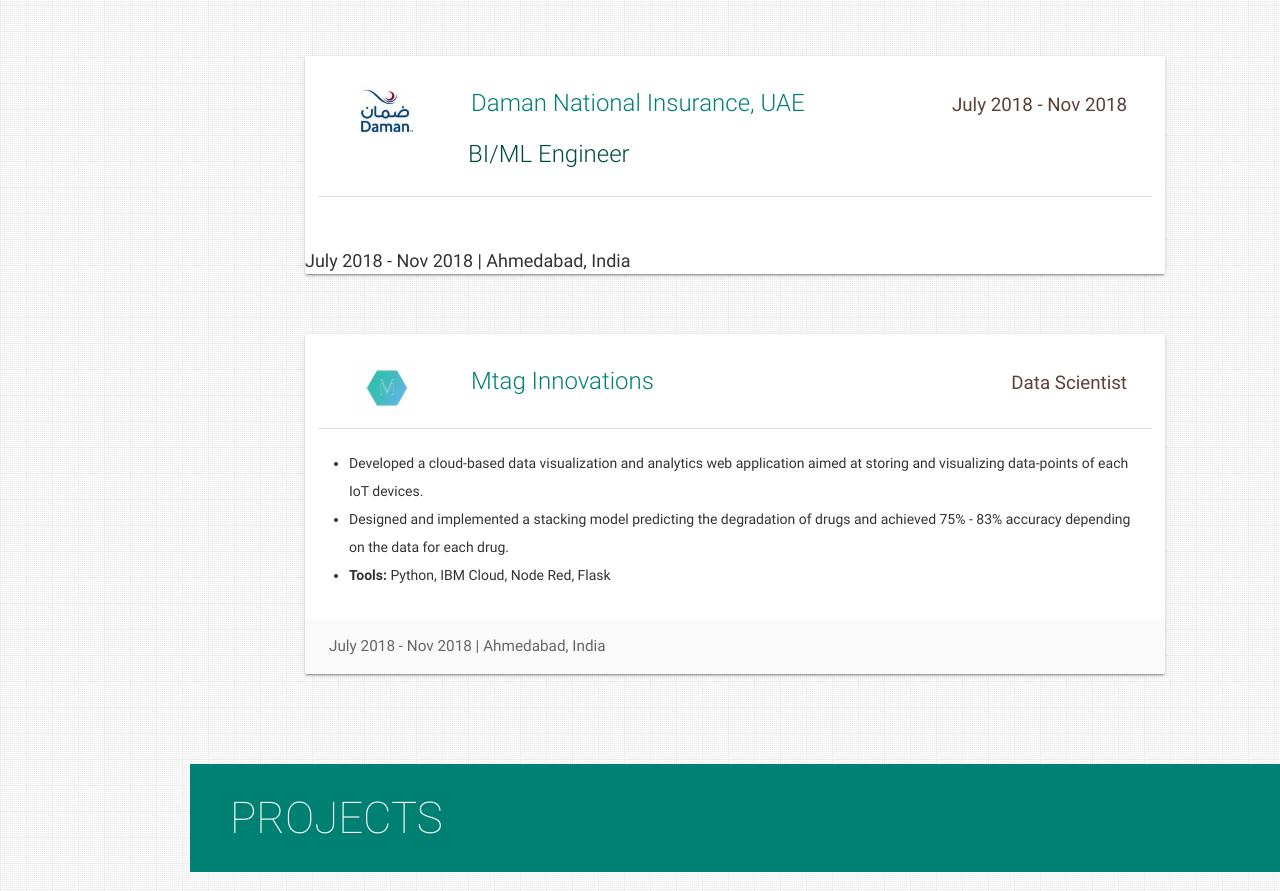
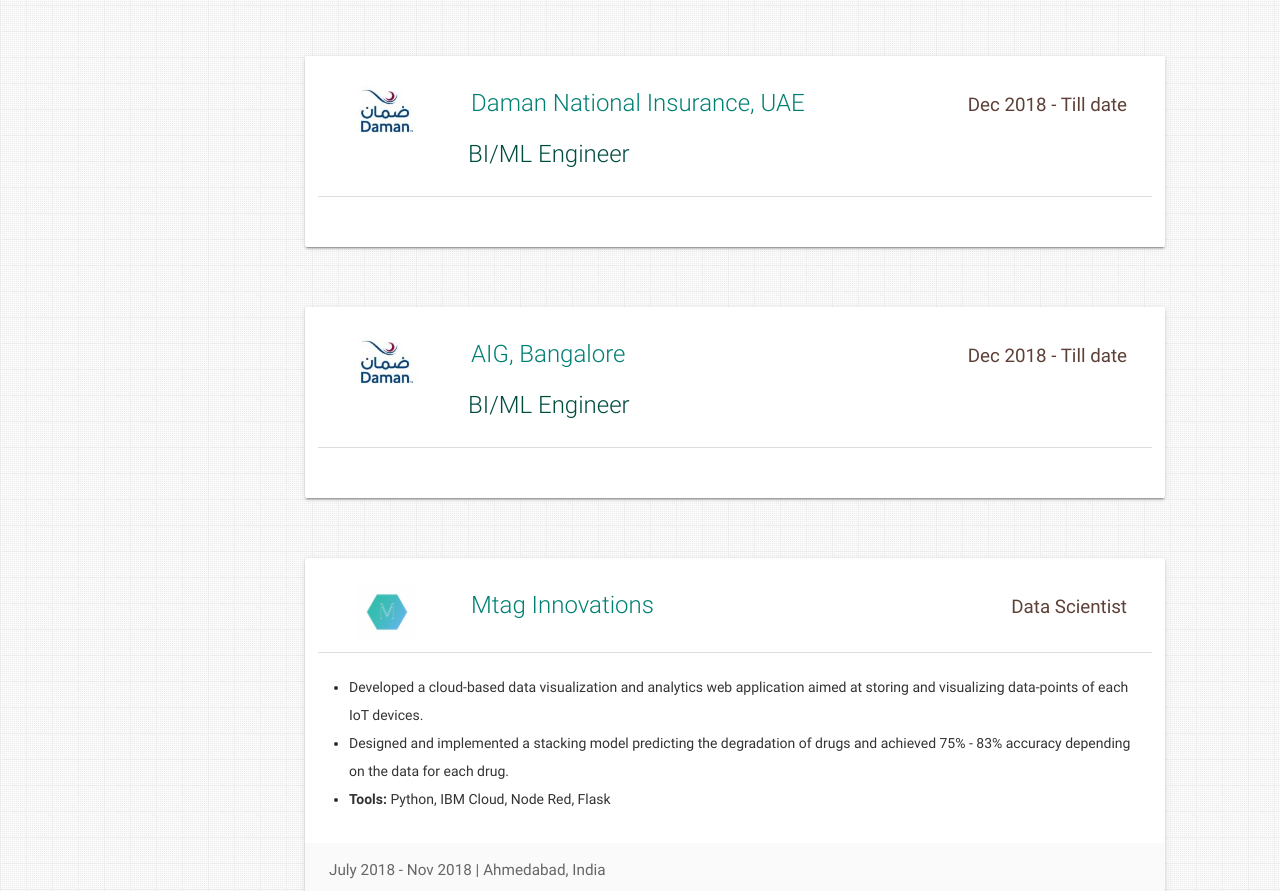
Before and after one commit to Msanjayds/msanjayds.github.io, a plain HTML site: page index.html in a window 1280 px wide. Shown: the part 1425-2316 px from the top of the page. Drawn offline with nearby package versions, Linux system fonts and the light colour scheme.

Commit message:
Add files via upload

```diff
--- a/index.html
+++ b/index.html
@@ -273,17 +273,39 @@
                       class="teal-text hoverline">Daman National Insurance, UAE</a></span>
                 </p>
                 <p>
+                  <span class="card-title"><a target="_blank"
+                      class="w3-right-align">BI/ML Engineer</a></span>
+                </p>
+                <p>
+                  <span class="role brown-text text-darken-2">Dec 2018 - Till date</a></span>
+                </p>
+              </div>
+            </div>
+          </div>
+        </div>
+
+        <div class="card">
+          <div class="card-content">
+            <div class="row">
+              <div class="col s12 m2">
+                <a href="https://www.damanhealth.ae" target="_blank"><img alt="Daman logo"
+                    src="/assets/img/Daman.jpg" class="responsive-img center-block" /></a>
+              </div>
+              <!-- <div class="col s12 m10"> -->
+              <div class="col s12 m10">
+                <p>
+                  <span class="card-title"><a href="https://www.damanhealth.ae" target="_blank"
+                      class="teal-text hoverline">AIG, Bangalore </a></span>
+                </p>
+                <p>
                   <span class="card-title"><a href="https://www.damanhealth.ae" target="_blank"
                       class="w3-right-align">BI/ML Engineer</a></span>
                 </p>
                 <p>
-                  <span class="role brown-text text-darken-2">July 2018 - Nov 2018</a></span>
+                  <span class="role brown-text text-darken-2">Dec 2018 - Till date</a></span>
                 </p>
               </div>
             </div>
-          </div>
-          <div class="w3-right-align">
-            <span>July 2018 - Nov 2018 | Ahmedabad, India</span>
           </div>
         </div>
 
```
